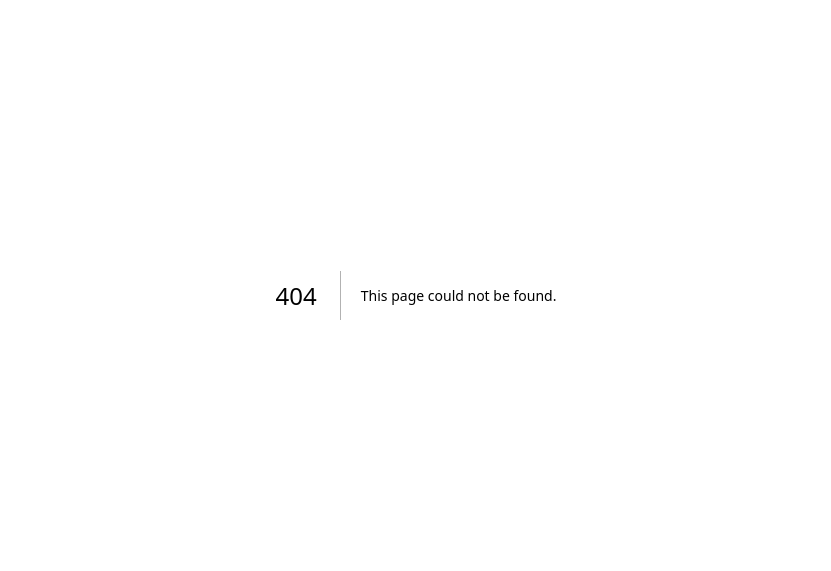
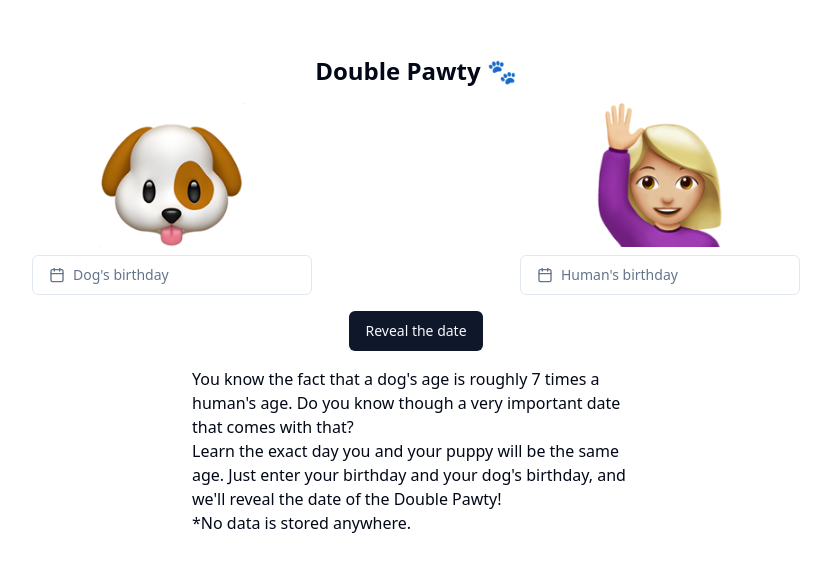
Before and after one commit to n0acar/tiny-projects, a Next.js app: page /tiny/double-pawty in a window 1280 px wide. Before the commit this address had no page. Shown: the part 105-676 px from the top of the page, without its empty margins (224-1055 px from the left). Built offline with nearby package versions, Linux system fonts and the light colour scheme.

Commit message:
initial double-pawty commit

```diff
--- /dev/null
+++ b/src/app/double-pawty/Profile.jsx
@@ -0,0 +1,44 @@
+import {
+  Popover,
+  PopoverTrigger,
+  PopoverContent,
+} from "@/components/ui/popover";
+import { CalendarIcon } from "lucide-react";
+import { DatePicker } from "@/components/ui/date-picker";
+import { format } from "date-fns";
+import { cn } from "@/lib/utils";
+import { Button } from "@/components/ui/button";
+
+const Profile = ({ prompt, birthday, setBirthday, imageUrl }) => {
+  return (
+    <div className="flex flex-col items-center space-y-2">
+      <img src={imageUrl} className="w-36 h-36" />
+      <Popover>
+        <PopoverTrigger asChild>
+          <Button
+            variant={"outline"}
+            className={cn(
+              "w-[280px] justify-start text-left font-normal",
+              !birthday && "text-muted-foreground"
+            )}
+          >
+            <CalendarIcon className="mr-2 h-4 w-4" />
+            {birthday ? format(birthday, "PPP") : <span>{prompt}</span>}
+          </Button>
+        </PopoverTrigger>
+        <PopoverContent align="start" className=" w-auto p-0">
+          <DatePicker
+            mode="single"
+            captionLayout="dropdown-buttons"
+            selected={birthday}
+            onSelect={setBirthday}
+            fromYear={1950}
+            toYear={2030}
+          />
+        </PopoverContent>
+      </Popover>
+    </div>
+  );
+};
+
+export default Profile;
--- /dev/null
+++ b/src/app/double-pawty/page.js
@@ -0,0 +1,71 @@
+"use client";
+
+import { Button } from "@/components/ui/button";
+
+import { useState } from "react";
+import Profile from "./Profile";
+
+import { calculatePawtyDate } from "./utils";
+
+export default function Page() {
+  const [dogBirthday, setDogBirthday] = useState();
+  const [humanBirthday, setHumanBirthday] = useState();
+  const [result, setResult] = useState();
+
+  return (
+    <div className="flex flex-col items-center justify-center min-h-screen p-4 space-y-4">
+      <div className="flex flex-col items-center space-y-2">
+        <h2 className="text-2xl font-bold">Double Pawty 🐾</h2>
+      </div>
+      <div className="flex flex-col items-center justify-center space-y-4 md:space-y-0 md:flex-row md:justify-between md:w-full md:max-w-3xl">
+        <Profile
+          {...{
+            birthday: dogBirthday,
+            setBirthday: setDogBirthday,
+            prompt: "Dog's birthday",
+            imageUrl: "./double-pawty/dog.png",
+          }}
+        />
+        <Profile
+          {...{
+            birthday: humanBirthday,
+            setBirthday: setHumanBirthday,
+            prompt: "Human's birthday",
+            imageUrl: "./double-pawty/human.png",
+          }}
+        />
+      </div>
+      <Button
+        onClick={() =>
+          setResult(calculatePawtyDate(dogBirthday, humanBirthday))
+        }
+      >
+        Reveal the date
+      </Button>
+      <div className="w-full max-w-md">
+        {result ? resultContent(result) : seedContent()}
+      </div>
+    </div>
+  );
+}
+
+const seedContent = () => {
+  return (
+    <>
+      <p>
+        You know the fact that a dog's age is roughly 7 times a human's age. Do
+        you know though a very important date that comes with that?
+      </p>
+      <p>
+        Learn the exact day you and your puppy will be the same age. Just enter
+        your birthday and your dog's birthday, and we'll reveal the date of the
+        Double Pawty!
+      </p>
+      <p>*No data is stored anywhere.</p>
+    </>
+  );
+};
+
+const resultContent = (result) => {
+  return <p>{`Date: ${result.sameAgeDate}`}</p>;
+};
--- /dev/null
+++ b/src/app/double-pawty/utils.js
@@ -0,0 +1,10 @@
+function calculatePawtyDate(dogDate, humanDate) {
+  const ageDifference = dogDate - humanDate;
+  const sameAgeDate = new Date(humanDate.getTime() + (7 * ageDifference) / 6);
+
+  const age = (sameAgeDate - humanDate) / (365.25 * 24 * 60 * 60 * 1000);
+
+  return { sameAgeDate: sameAgeDate.toISOString().split("T")[0], age };
+}
+
+export { calculatePawtyDate };
```
Also changed, not shown: public/double-pawty/dog.png (added), public/double-pawty/human.png (added).
